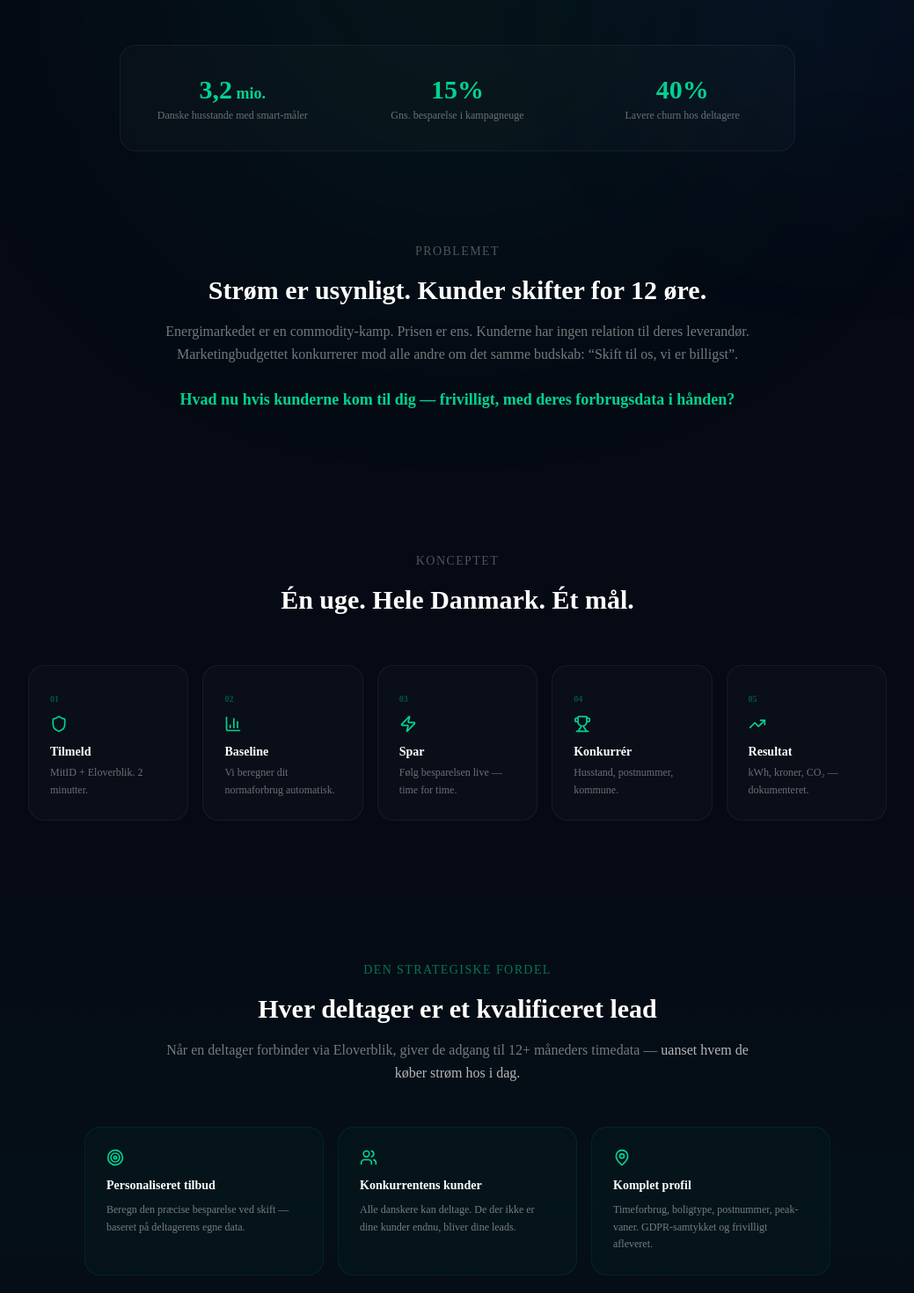
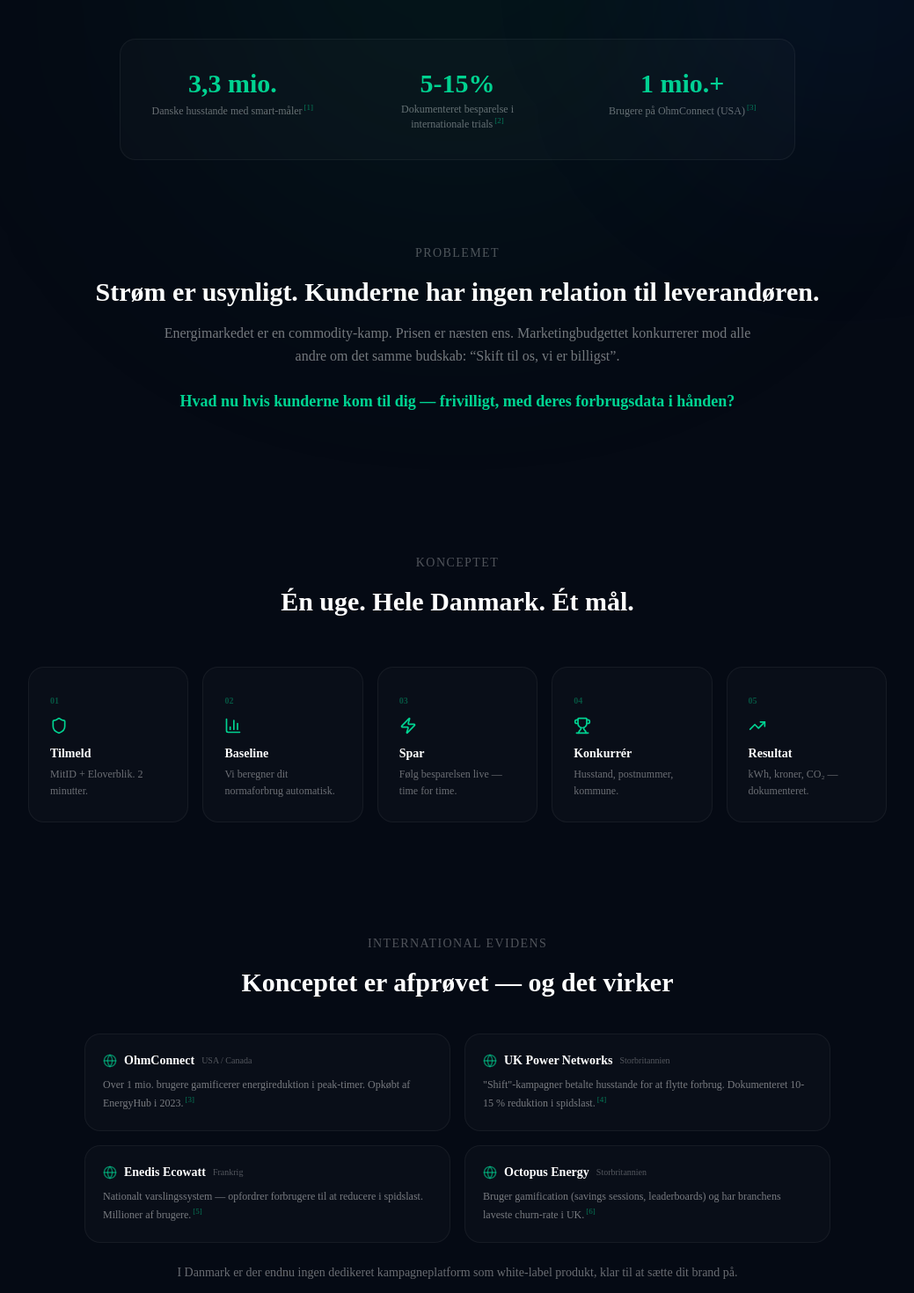
Before and after one commit to kl920/powercampaign, a Next.js app: page /pitch in a window 1280 px wide. Shown: the part 540-2010 px from the top of the page at 88% size, without its empty margins (120-1159 px from the left). Built offline with nearby package versions, Linux system fonts and the light colour scheme.

Commit message:
Add sources, fix claims, add international evidence section

```diff
--- a/src/app/pitch/page.tsx
+++ b/src/app/pitch/page.tsx
@@ -2,7 +2,7 @@
 
 import { useEffect, useState, useRef } from "react";
 import Link from "next/link";
-import { Zap, Users, Target, TrendingUp, Trophy, ArrowRight, BarChart3, Shield, MapPin } from "lucide-react";
+import { Zap, Users, Target, TrendingUp, Trophy, ArrowRight, BarChart3, Shield, MapPin, Globe, ExternalLink } from "lucide-react";
 
 /* ── Animated counter ────────────────────────────────────────────── */
 function Counter({ end, suffix = "", duration = 2000 }: { end: number; suffix?: string; duration?: number }) {
@@ -34,6 +34,13 @@ function Counter({ end, suffix = "", duration = 2000 }: { end: number; suffix?:
       {value.toLocaleString("da-DK")}
       {suffix}
     </span>
+  );
+}
+
+/* ── Footnote ref ────────────────────────────────────────────────── */
+function Ref({ n }: { n: number }) {
+  return (
+    <a href={`#fn-${n}`} className="text-emerald-500/60 text-[9px] align-super hover:text-emerald-400 no-underline ml-0.5">[{n}]</a>
   );
 }
 
@@ -88,7 +95,7 @@ export default function PitchPage() {
           <p className="mx-auto mt-6 max-w-2xl text-lg text-white/50 leading-relaxed sm:text-xl">
             Den første nationale energi-challenge.
             <br className="hidden sm:block" />
-            3,2 mio. husstande kan deltage — uanset leverandør.
+            3,3 mio. husstande kan deltage — uanset leverandør.<Ref n={1} />
             <br className="hidden sm:block" />
             <span className="text-white/70 font-medium">Powered by dit brand.</span>
           </p>
@@ -113,19 +120,17 @@ export default function PitchPage() {
         {/* Stats bar */}
         <div className="mt-20 grid w-full max-w-3xl grid-cols-3 gap-px rounded-2xl border border-white/5 bg-white/[0.02] overflow-hidden">
           {[
-            { end: 32, display: "3,2", suffix: " mio.", label: "Danske husstande med smart-måler" },
-            { end: 15, display: null, suffix: "%", label: "Gns. besparelse i kampagneuge" },
-            { end: 40, display: null, suffix: "%", label: "Lavere churn hos deltagere" },
+            { display: "3,3 mio.", label: "Danske husstande med smart-måler", ref: 1 },
+            { display: "5-15%", label: "Dokumenteret besparelse i internationale trials", ref: 2 },
+            { display: "1 mio.+", label: "Brugere på OhmConnect (USA)", ref: 3 },
           ].map((s, i) => (
             <div key={i} className="px-4 py-6 text-center sm:px-8 sm:py-8">
               <div className="text-2xl font-bold text-emerald-400 sm:text-3xl">
-                {s.display ? (
-                  <>{s.display}<span className="text-lg">{s.suffix}</span></>
-                ) : (
-                  <><Counter end={s.end} duration={1800} />{s.suffix}</>
-                )}
+                {s.display}
               </div>
-              <div className="mt-1 text-[11px] text-white/40 leading-tight sm:text-xs">{s.label}</div>
+              <div className="mt-1 text-[11px] text-white/40 leading-tight sm:text-xs">
+                {s.label}<Ref n={s.ref} />
+              </div>
             </div>
           ))}
         </div>
@@ -135,11 +140,11 @@ export default function PitchPage() {
       <section className="mx-auto max-w-4xl px-6 py-24">
         <p className="text-center text-sm font-medium uppercase tracking-widest text-white/30">Problemet</p>
         <h2 className="mt-4 text-center text-2xl font-bold sm:text-3xl">
-          Strøm er usynligt. Kunder skifter for 12 øre.
+          Strøm er usynligt. Kunderne har ingen relation til leverandøren.
         </h2>
         <p className="mx-auto mt-4 max-w-2xl text-center text-white/45 leading-relaxed">
-          Energimarkedet er en commodity-kamp. Prisen er ens. Kunderne har ingen relation til deres leverandør.
-          Marketingbudgettet konkurrerer mod alle andre om det samme budskab:
+          Energimarkedet er en commodity-kamp. Prisen er næsten ens. Marketingbudgettet konkurrerer
+          mod alle andre om det samme budskab:
           &ldquo;Skift til os, vi er billigst&rdquo;.
         </p>
         <p className="mt-6 text-center text-lg font-semibold text-emerald-400">
@@ -174,6 +179,58 @@ export default function PitchPage() {
         </div>
       </section>
 
+      {/* ─── INTERNATIONAL EVIDENS ───────────────────────────────── */}
+      <section className="mx-auto max-w-4xl px-6 py-16">
+        <p className="text-center text-sm font-medium uppercase tracking-widest text-white/30">International evidens</p>
+        <h2 className="mt-4 text-center text-2xl font-bold sm:text-3xl">
+          Konceptet er afprøvet — og det virker
+        </h2>
+        <div className="mt-10 grid gap-4 sm:grid-cols-2">
+          {[
+            {
+              name: "OhmConnect",
+              geo: "USA / Canada",
+              icon: Globe,
+              fact: "Over 1 mio. brugere gamificerer energireduktion i peak-timer. Opkøbt af EnergyHub i 2023.",
+              ref: 3,
+            },
+            {
+              name: "UK Power Networks",
+              geo: "Storbritannien",
+              icon: Globe,
+              fact: "\"Shift\"-kampagner betalte husstande for at flytte forbrug. Dokumenteret 10-15 % reduktion i spidslast.",
+              ref: 4,
+            },
+            {
+              name: "Enedis Ecowatt",
+              geo: "Frankrig",
+              icon: Globe,
+              fact: "Nationalt varslingssystem — opfordrer forbrugere til at reducere i spidslast. Millioner af brugere.",
+              ref: 5,
+            },
+            {
+              name: "Octopus Energy",
+              geo: "Storbritannien",
+              icon: Globe,
+              fact: "Bruger gamification (savings sessions, leaderboards) og har branchens laveste churn-rate i UK.",
+              ref: 6,
+            },
+          ].map((e, i) => (
+            <div key={i} className="rounded-2xl border border-white/5 bg-white/[0.02] p-5">
+              <div className="flex items-center gap-2">
+                <e.icon className="h-4 w-4 text-emerald-400/60" />
+                <h3 className="text-sm font-bold">{e.name}</h3>
+                <span className="text-[10px] text-white/30">{e.geo}</span>
+              </div>
+              <p className="mt-2 text-xs text-white/45 leading-relaxed">{e.fact}<Ref n={e.ref} /></p>
+            </div>
+          ))}
+        </div>
+        <p className="mt-6 text-center text-sm text-white/40">
+          I Danmark er der endnu ingen dedikeret kampagneplatform som white-label produkt, klar til at sætte dit brand på.
+        </p>
+      </section>
+
       {/* ─── TROJANSK HEST ───────────────────────────────────────── */}
       <section className="relative py-24">
         <div className="pointer-events-none absolute inset-0 bg-gradient-to-b from-transparent via-emerald-500/[0.03] to-transparent" />
@@ -183,7 +240,7 @@ export default function PitchPage() {
             Hver deltager er et kvalificeret lead
           </h2>
           <p className="mx-auto mt-4 max-w-2xl text-center text-white/45 leading-relaxed">
-            Når en deltager forbinder via Eloverblik, giver de adgang til 12+ måneders timedata — <span className="text-white/70 font-medium">uanset hvem de køber strøm hos i dag.</span>
+            Når en deltager forbinder via Eloverblik, giver de adgang til 12+ måneders timedata<Ref n={7} /> — <span className="text-white/70 font-medium">uanset hvem de køber strøm hos i dag.</span>
           </p>
 
           <div className="mt-12 grid gap-4 sm:grid-cols-3">
@@ -202,7 +259,7 @@ export default function PitchPage() {
 
           <div className="mx-auto mt-10 max-w-xl rounded-2xl border border-white/5 bg-white/[0.02] p-6 text-center">
             <p className="text-sm text-white/50 leading-relaxed">
-              Når kampagneugen slutter:
+              Når kampagneugen slutter, kan dashboardet vise:
             </p>
             <p className="mt-3 text-sm font-medium text-white/80 italic">
               &ldquo;Du sparede 38 kWh denne uge. Med vores FlexEl-aftale
@@ -245,7 +302,10 @@ export default function PitchPage() {
               </div>
             ))}
           </div>
-          <p className="mt-6 text-xs text-white/30 text-center">
+          <p className="mt-4 text-[10px] text-white/20 text-center italic">
+            Illustration — viser hvordan en live postnummerrangliste kunne se ud.
+          </p>
+          <p className="mt-2 text-xs text-white/30 text-center">
             Fodboldklubben poster på Facebook → Lokalavisen skriver &ldquo;Køge fører&rdquo; → Forældre tilmelder hele husstanden → Organisk vækst.
           </p>
         </div>
@@ -263,21 +323,21 @@ export default function PitchPage() {
               time: "Q3 2026",
               color: "border-blue-500/20 bg-blue-500/[0.03]",
               accent: "text-blue-400",
-              desc: "500 eksisterende kunder. Én kampagneuge. Validér 5-15 % reduktion.",
+              desc: "500 eksisterende kunder. Én kampagneuge. Validér besparelseseffekt og engagement.",
             },
             {
               phase: "Kampagne",
               time: "Q4 2026",
               color: "border-emerald-500/20 bg-emerald-500/[0.03]",
               accent: "text-emerald-400",
-              desc: "10.000-30.000 deltagere. Postnummerdyst aktiveret. PR, engagement-data, churn-reduktion.",
+              desc: "10.000-30.000 deltagere. Postnummerdyst aktiveret. PR-værdi, engagement-data, churn-måling.",
             },
             {
               phase: "National",
               time: "2027",
               color: "border-amber-500/20 bg-amber-500/[0.03]",
               accent: "text-amber-400",
-              desc: "Åben for alle 3,2 mio. husstande. Dit brand ejer dagsordenen. Høst leads fra hele branchen — på én uge.",
+              desc: "Åben for alle 3,3 mio. husstande. Dit brand ejer dagsordenen. Høst leads fra hele branchen — på én uge.",
             },
           ].map((s, i) => (
             <div key={i} className={`flex items-start gap-6 rounded-2xl border p-6 ${s.color}`}>
@@ -302,7 +362,7 @@ export default function PitchPage() {
             Klar til at invitere hele Danmark?
           </h2>
           <p className="mt-4 text-white/45 leading-relaxed">
-            Platformen er bygget. Konceptet er bevist internationalt. Ingen i Danmark har gjort det endnu.
+            Platformen er bygget. Konceptet er dokumenteret internationalt. Ingen i Danmark har gjort det endnu.
           </p>
           <div className="mt-10 flex flex-col items-center gap-4 sm:flex-row sm:justify-center">
             <Link
@@ -319,6 +379,20 @@ export default function PitchPage() {
         </div>
       </section>
 
+      {/* ─── FOOTNOTES ───────────────────────────────────────────── */}
+      <section className="mx-auto max-w-3xl px-6 py-12 border-t border-white/5">
+        <h3 className="text-xs font-bold text-white/30 uppercase tracking-widest mb-4">Kilder</h3>
+        <ol className="space-y-2 text-[11px] text-white/25 leading-relaxed list-none">
+          <li id="fn-1"><span className="text-emerald-500/50 mr-1">[1]</span> Energinet &amp; Dansk Energi: Smart-meter udrulning afsluttet ultimo 2020. Ca. 3,3 mio. elmålere installeret i Danmark.</li>
+          <li id="fn-2"><span className="text-emerald-500/50 mr-1">[2]</span> Allcott, H. (2011) &ldquo;Social Norms and Energy Conservation&rdquo;, Journal of Public Economics. Opower-studier: 2-4 % vedvarende besparelse; gamificerede challenges (OhmConnect, UKPN Shift): 5-15 % under kampagneperiode.</li>
+          <li id="fn-3"><span className="text-emerald-500/50 mr-1">[3]</span> OhmConnect Inc. — over 1 mio. registrerede brugere pr. 2022. Opkøbt af EnergyHub (Alarm.com) i 2023. Kilde: TechCrunch, GreenTech Media.</li>
+          <li id="fn-4"><span className="text-emerald-500/50 mr-1">[4]</span> UK Power Networks &ldquo;Shift&rdquo; trials (2022-2023): Flexibility-kampagner med økonomiske incitamenter. Ofgem Innovation-rapport dokumenterer 10-15 % reduktion i peak demand.</li>
+          <li id="fn-5"><span className="text-emerald-500/50 mr-1">[5]</span> Enedis / RTE Ecowatt: ecowatt.rte-france.com — nationalt realtids-signal for elnetbelastning. Lanceret 2020, bredt adopteret under energikrisen 2022-2023.</li>
+          <li id="fn-6"><span className="text-emerald-500/50 mr-1">[6]</span> Octopus Energy &ldquo;Saving Sessions&rdquo; (UK): Gamificeret demand-response med O₂ belønninger. Octopus rapporterer den laveste churn-rate i det britiske elmarked (Ofgem-data).</li>
+          <li id="fn-7"><span className="text-emerald-500/50 mr-1">[7]</span> Eloverblik (Energinet): eloverblik.dk — giver forbrugere adgang til egne historiske forbrugsdata fra DataHub via MitID-login. Op til 3 års timedata tilgængelig.</li>
+        </ol>
+      </section>
+
       {/* ─── FOOTER ──────────────────────────────────────────────── */}
       <footer className="border-t border-white/5 py-8 text-center text-xs text-white/20">
         PowerCampaign — White-label energi-kampagneplatform
```
